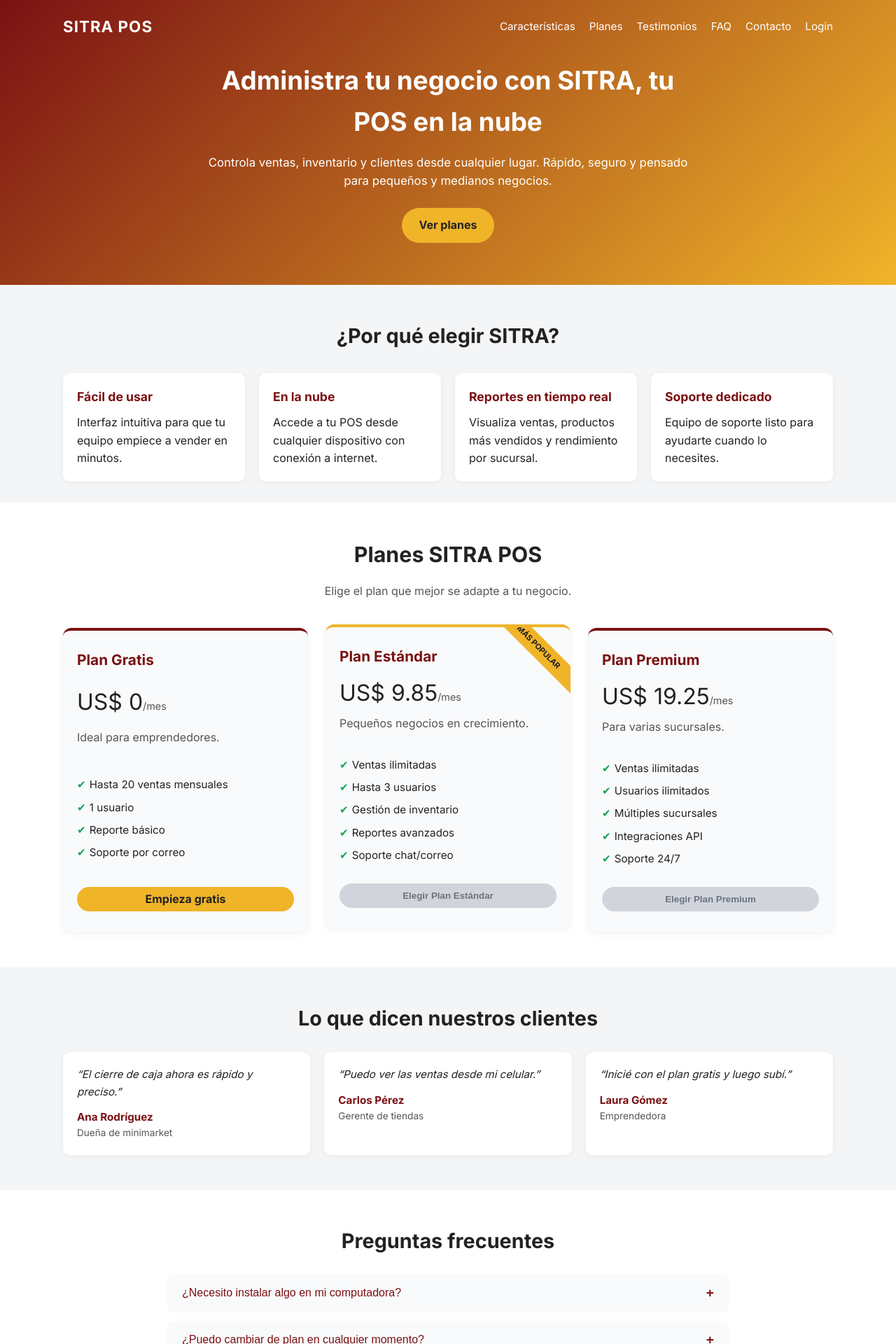
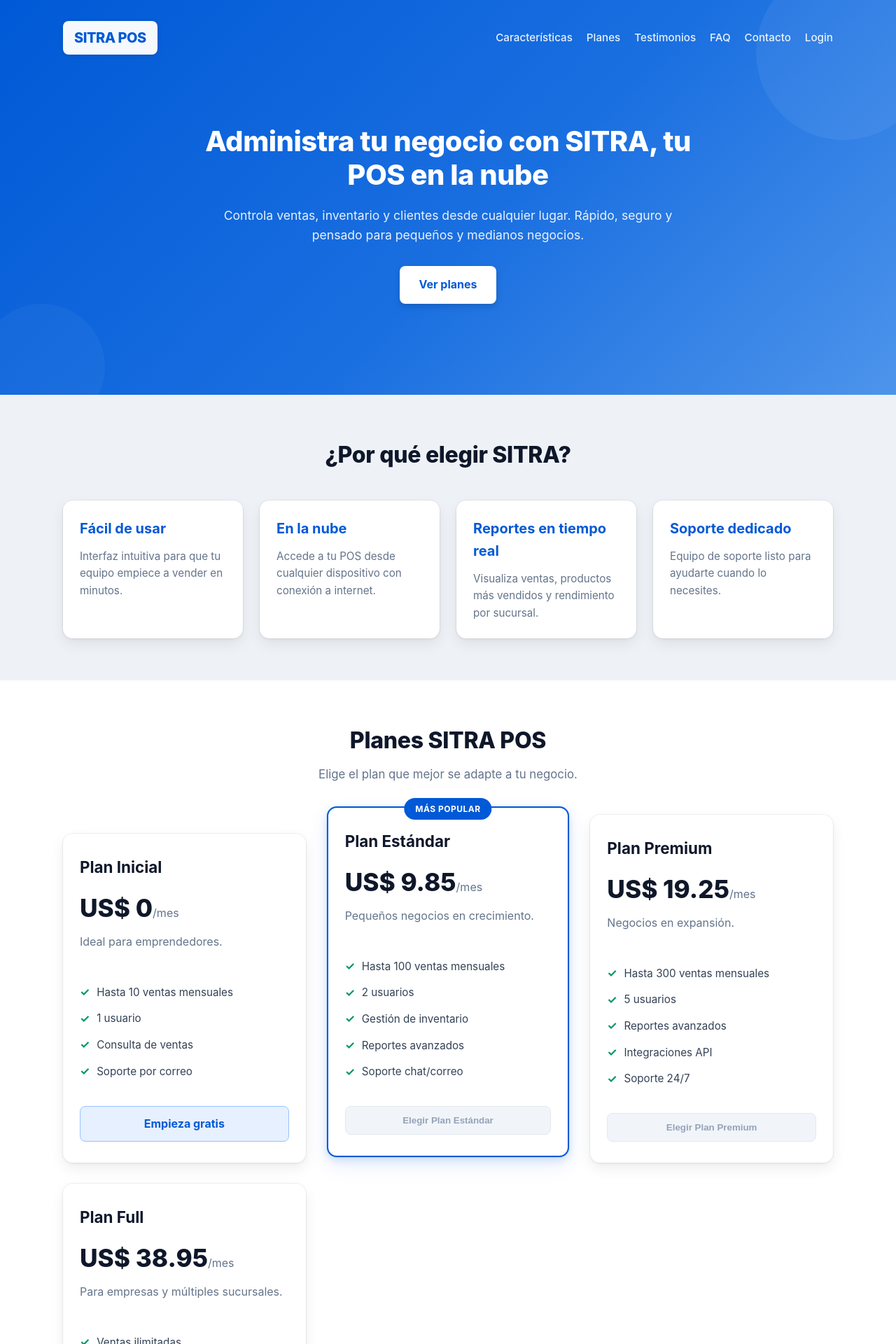
Before and after one commit to Kodake/sitra-landing-app, a React (Vite) app: page / in a window 1280 px wide. Shown: the top 1920 px of the page at 70% size. Built offline with nearby package versions, Linux system fonts and the light colour scheme.

Commit message:
Applying style for App.css template

```diff
--- a/src/App.css
+++ b/src/App.css
@@ -1,20 +1,43 @@
 /* RESET */
-* {
+*, *::before, *::after {
   box-sizing: border-box;
   margin: 0;
   padding: 0;
 }
 
+body {
+  background: #EEF2F7;
+  font-family: -apple-system, BlinkMacSystemFont, 'Segoe UI', Helvetica, Arial, sans-serif;
+  color: #334155;
+  -webkit-font-smoothing: antialiased;
+}
+
 .header {
-  background: linear-gradient(135deg, #7b1113, #f0b429);
+  background: linear-gradient(135deg, #0059d6 0%, #1a6fe0 55%, #4d94eb 100%);
   color: white;
-  padding: 20px 0 60px 0;
+  padding: 30px 0 70px 0;
+  position: relative;
+  overflow: hidden;
+}
+
+.header::before {
+  content: ''; position: absolute; top: -50px; right: -50px;
+  width: 250px; height: 250px; border-radius: 50%;
+  background: rgba(255,255,255,0.06); pointer-events: none;
+}
+
+.header::after {
+  content: ''; position: absolute; bottom: -50px; left: -30px;
+  width: 180px; height: 180px; border-radius: 50%;
+  background: rgba(255,255,255,0.04); pointer-events: none;
 }
 
 .container {
   width: 90%;
   max-width: 1100px;
   margin: 0 auto;
+  position: relative;
+  z-index: 1; /* above header circles */
 }
 
 /* NAVBAR */
@@ -22,13 +45,18 @@ nav {
   display: flex;
   justify-content: space-between;
   align-items: center;
-  margin-bottom: 30px;
+  margin-bottom: 40px;
 }
 
 .logo {
-  font-size: 1.4rem;
-  font-weight: bold;
-  letter-spacing: 1px;
+  font-size: 1.25rem;
+  font-weight: 800;
+  letter-spacing: -0.5px;
+  background: rgba(255,255,255,0.96);
+  color: #0059d6;
+  padding: 8px 16px;
+  border-radius: 8px;
+  box-shadow: 0 1px 6px rgba(0,0,0,0.14);
 }
 
 /* Botón hamburguesa */
@@ -46,16 +74,20 @@ nav {
   list-style: none;
   display: flex;
   gap: 20px;
+  align-items: center;
 }
 
 .nav-links li a {
-  color: white;
+  color: rgba(255,255,255,0.9);
   text-decoration: none;
   font-size: 0.95rem;
+  font-weight: 500;
+  transition: color 0.2s;
 }
 
 .nav-links li a:hover {
   text-decoration: underline;
+  color: white;
 }
 
 /* HERO */
@@ -66,229 +98,293 @@ nav {
 }
 
 .hero h1 {
-  font-size: 2.3rem;
-  margin-bottom: 15px;
+  font-size: 2.5rem;
+  margin-bottom: 20px;
+  font-weight: 800;
+  letter-spacing: -0.5px;
+  line-height: 1.2;
 }
 
 .hero p {
-  font-size: 1.05rem;
-  margin-bottom: 25px;
+  font-size: 1.1rem;
+  margin-bottom: 30px;
+  color: rgba(255, 255, 255, 0.9);
+  line-height: 1.6;
 }
 
 .btn-primary {
   display: inline-block;
-  padding: 12px 25px;
-  border-radius: 25px;
+  padding: 14px 28px;
+  border-radius: 8px;
   border: none;
-  background-color: #f0b429;
-  color: #222;
-  font-weight: bold;
+  background-color: #ffffff;
+  color: #0059d6;
+  font-weight: 700;
   text-decoration: none;
   cursor: pointer;
-  transition: transform 0.2s ease, box-shadow 0.2s ease;
+  box-shadow: 0 4px 10px rgba(0, 0, 0, 0.15);
+  transition: transform 0.2s ease, box-shadow 0.2s ease, background-color 0.2s ease;
 }
 
 .btn-primary:hover {
   transform: translateY(-2px);
-  box-shadow: 0 4px 10px rgba(0, 0, 0, 0.2);
+  box-shadow: 0 6px 14px rgba(0, 0, 0, 0.2);
+  background-color: #f8fafc;
+}
+
+/* TITLES GENERAL */
+h2 {
+  color: #0f172a;
+  font-weight: 800;
+  letter-spacing: -0.3px;
+}
+
+/* SECTIONS */
+section {
+  padding: 60px 0;
 }
 
 /* FEATURES */
 #features {
-  padding: 50px 0 30px 0;
-  background-color: #f4f5f7;
+  background-color: #EEF2F7;
 }
 
 #features h2 {
   text-align: center;
-  margin-bottom: 30px;
-  font-size: 1.8rem;
+  margin-bottom: 40px;
+  font-size: 2rem;
 }
 
 .features-grid {
   display: grid;
-  grid-template-columns: repeat(auto-fit, minmax(220px, 1fr));
-  gap: 20px;
+  grid-template-columns: repeat(auto-fit, minmax(240px, 1fr));
+  gap: 24px;
 }
 
 .feature-card {
-  background-color: white;
-  border-radius: 10px;
-  padding: 20px;
-  box-shadow: 0 2px 8px rgba(0, 0, 0, 0.05);
+  background-color: #ffffff;
+  border-radius: 14px;
+  padding: 24px;
+  box-shadow: 0 0 0 1px rgba(0,0,0,0.05), 0 2px 4px rgba(0,0,0,0.04), 0 8px 20px rgba(0,0,0,0.07);
 }
 
 .feature-card h3 {
-  margin-bottom: 10px;
-  font-size: 1.1rem;
-  color: #7b1113;
+  margin-bottom: 12px;
+  font-size: 1.25rem;
+  color: #0059d6;
+  font-weight: 700;
+}
+
+.feature-card p {
+  color: #64748b;
+  line-height: 1.6;
+  font-size: 0.95rem;
 }
 
 /* PRICING */
 #pricing {
-  padding: 50px 0;
   background-color: #ffffff;
 }
 
 #pricing h2 {
   text-align: center;
-  margin-bottom: 15px;
-  font-size: 1.9rem;
+  margin-bottom: 10px;
+  font-size: 2rem;
 }
 
 #pricing .subtext {
   text-align: center;
   margin-bottom: 40px;
-  color: #555;
+  color: #64748b;
+  font-size: 1.05rem;
 }
 
 .pricing-grid {
   display: grid;
-  grid-template-columns: repeat(auto-fit, minmax(250px, 1fr));
-  gap: 25px;
+  grid-template-columns: repeat(auto-fit, minmax(260px, 1fr));
+  gap: 30px;
+  align-items: end;
 }
 
 .plan {
-  background-color: #f9fafb;
-  border-radius: 12px;
-  padding: 25px 20px 30px 20px;
-  box-shadow: 0 2px 10px rgba(0, 0, 0, 0.06);
+  background-color: #ffffff;
+  border-radius: 14px;
+  padding: 30px 24px;
+  box-shadow: 0 0 0 1px rgba(0,0,0,0.05), 0 2px 4px rgba(0,0,0,0.04), 0 8px 20px rgba(0,0,0,0.07);
   display: flex;
   flex-direction: column;
   justify-content: space-between;
   position: relative;
-  overflow: hidden;
-  border-top: 4px solid #7b1113;
 }
 
 .plan.popular {
-  border-top-color: #f0b429;
-  transform: translateY(-5px);
+  border: 2px solid #0059d6;
+  transform: translateY(-8px);
+  box-shadow: 0 0 0 1px rgba(0,89,214,0.1), 0 4px 12px rgba(0,89,214,0.15), 0 12px 28px rgba(0,89,214,0.1);
 }
 
 .plan.popular::before {
   content: "MÁS POPULAR";
   position: absolute;
-  top: 15px;
-  right: -55px;
-  transform: rotate(45deg);
-  background-color: #f0b429;
-  color: #222;
-  font-size: 0.7rem;
-  padding: 5px 60px;
+  top: -14px;
+  left: 50%;
+  transform: translateX(-50%);
+  background-color: #0059d6;
+  color: white;
+  font-size: 0.75rem;
+  padding: 6px 16px;
   font-weight: bold;
+  border-radius: 20px;
+  letter-spacing: 0.5px;
 }
 
 .plan h3 {
-  margin-bottom: 10px;
-  font-size: 1.3rem;
-  color: #7b1113;
+  margin-bottom: 12px;
+  font-size: 1.4rem;
+  color: #0f172a;
 }
 
 .price {
-  font-size: 2rem;
-  margin-bottom: 5px;
+  font-size: 2.2rem;
+  margin-bottom: 8px;
+  color: #0f172a;
+  font-weight: 800;
 }
 
 .price span {
-  font-size: 0.9rem;
-  color: #555;
+  font-size: 1rem;
+  color: #64748b;
+  font-weight: normal;
 }
 
 .plan .description {
-  margin-bottom: 20px;
-  color: #555;
-  min-height: 40px;
+  margin-bottom: 24px;
+  color: #64748b;
+  min-height: 48px;
+  line-height: 1.5;
 }
 
 .plan ul {
   list-style: none;
-  margin-bottom: 20px;
+  margin-bottom: 24px;
 }
 
 .plan ul li {
-  margin-bottom: 8px;
+  margin-bottom: 12px;
   font-size: 0.95rem;
+  color: #334155;
+  display: flex;
+  align-items: center;
 }
 
 .plan ul li::before {
-  content: "✔";
-  margin-right: 5px;
-  color: #12a454;
+  content: "✓";
+  margin-right: 10px;
+  color: #059669;
+  font-size: 1rem;
+  font-weight: bold;
 }
 
-.plan button {
-  padding: 10px 0;
-  border-radius: 20px;
-  border: none;
-  background-color: #7b1113;
-  color: white;
-  font-weight: bold;
+.plan button,
+.plan .plan-btn {
+  display: block;
+  text-align: center;
+  padding: 12px 0;
+  border-radius: 8px;
+  border: 1px solid #e2e8f0;
+  background-color: #f8fafc;
+  color: #334155;
+  font-weight: 700;
+  text-decoration: none;
   cursor: pointer;
-  transition: opacity 0.2s ease, transform 0.2s ease;
+  transition: opacity 0.2s ease, background-color 0.2s ease, color 0.2s ease;
+  width: 100%;
+}
+
+.plan .plan-btn.free {
+  background-color: #e6f0ff;
+  color: #0059d6;
+  border: 1px solid #99c2ff;
+}
+
+.plan .plan-btn.free:hover {
+  background-color: #cce0ff;
 }
 
 .plan.popular button {
-  background-color: #f0b429;
-  color: #222;
+  background-color: #0059d6;
+  color: white;
+  border-color: #0059d6;
 }
 
-.plan button:hover {
+.plan.popular button:hover {
+  background-color: #1a6fe0;
+  border-color: #1a6fe0;
+}
+
+.plan button:hover:not(:disabled) {
   opacity: 0.9;
-  transform: translateY(-1px);
+}
+
+/* === BOTÓN DESHABILITADO === */
+.plan button:disabled {
+  background-color: #f1f5f9;
+  color: #94a3b8;
+  border-color: #e2e8f0;
+  cursor: not-allowed;
+  opacity: 1;
 }
 
 /* TESTIMONIALS */
 #testimonials {
-  padding: 50px 0;
-  background-color: #f4f5f7;
+  background-color: #EEF2F7;
 }
 
 #testimonials h2 {
   text-align: center;
-  margin-bottom: 25px;
-  font-size: 1.8rem;
+  margin-bottom: 40px;
+  font-size: 2rem;
 }
 
 .testimonials-grid {
   display: grid;
-  grid-template-columns: repeat(auto-fit, minmax(260px, 1fr));
-  gap: 20px;
+  grid-template-columns: repeat(auto-fit, minmax(280px, 1fr));
+  gap: 24px;
 }
 
 .testimonial-card {
   background-color: #ffffff;
-  border-radius: 10px;
-  padding: 20px;
-  box-shadow: 0 2px 8px rgba(0, 0, 0, 0.05);
-  font-size: 0.95rem;
+  border-radius: 14px;
+  padding: 30px 24px;
+  box-shadow: 0 0 0 1px rgba(0,0,0,0.05), 0 2px 4px rgba(0,0,0,0.04), 0 8px 20px rgba(0,0,0,0.07);
 }
 
 .testimonial-card .quote {
-  margin-bottom: 12px;
+  margin-bottom: 16px;
   font-style: italic;
+  color: #334155;
+  line-height: 1.6;
 }
 
 .testimonial-card .name {
-  font-weight: bold;
-  color: #7b1113;
+  font-weight: 700;
+  color: #0f172a;
 }
 
 .testimonial-card .role {
   font-size: 0.85rem;
-  color: #555;
+  color: #64748b;
 }
 
 /* FAQ */
 #faq {
-  padding: 50px 0;
   background-color: #ffffff;
 }
 
 #faq h2 {
   text-align: center;
-  margin-bottom: 25px;
-  font-size: 1.8rem;
+  margin-bottom: 30px;
+  font-size: 2rem;
 }
 
 .faq-list {
@@ -297,48 +393,56 @@ nav {
 }
 
 .faq-item {
-  margin-bottom: 15px;
-  background: #f9fafb;
-  border-radius: 8px;
-  box-shadow: 0 1px 4px rgba(0, 0, 0, 0.04);
+  margin-bottom: 16px;
+  background: #ffffff;
+  border-radius: 12px;
+  box-shadow: 0 0 0 1px rgba(0,0,0,0.05), 0 1px 3px rgba(0,0,0,0.03);
   overflow: hidden;
+  transition: box-shadow 0.2s ease;
+}
+
+.faq-item:hover {
+  box-shadow: 0 0 0 1px rgba(0,0,0,0.08), 0 4px 12px rgba(0,0,0,0.05);
 }
 
 .faq-question {
   width: 100%;
   text-align: left;
-  padding: 15px 20px;
+  padding: 20px 24px;
   background: none;
   border: none;
   display: flex;
   justify-content: space-between;
   align-items: center;
-  font-size: 1rem;
-  color: #7b1113;
+  font-size: 1.05rem;
+  color: #0f172a;
+  font-weight: 600;
   cursor: pointer;
 }
 
 .faq-icon {
   font-weight: bold;
   font-size: 1.2rem;
+  color: #0059d6;
+  transition: transform 0.25s ease;
 }
 
 .faq-answer {
   max-height: 0;
   overflow: hidden;
-  padding: 0 20px;
+  padding: 0 24px;
   transition: max-height 0.25s ease-out, padding 0.25s ease-out;
 }
 
 .faq-answer p {
   font-size: 0.95rem;
-  color: #555;
-  padding: 10px 0 15px 0;
+  color: #64748b;
+  padding: 0 0 20px 0;
+  line-height: 1.6;
 }
 
 .faq-item.active .faq-answer {
-  max-height: 200px;
-  padding: 0 20px 15px 20px;
+  max-height: 250px;
 }
 
 .faq-item.active .faq-icon {
@@ -347,136 +451,128 @@ nav {
 
 /* CONTACT */
 #contact {
-  padding: 40px 0 50px 0;
-  background-color: #f4f5f7;
+  background-color: #EEF2F7;
 }
 
 #contact h2 {
   text-align: center;
   margin-bottom: 15px;
+  font-size: 2rem;
 }
 
 #contact p {
   text-align: center;
-  margin-bottom: 25px;
-  color: #555;
+  margin-bottom: 40px;
+  color: #64748b;
 }
 
 .contact-box {
   max-width: 500px;
   margin: 0 auto;
-  background-color: white;
-  padding: 25px 20px;
-  border-radius: 10px;
-  box-shadow: 0 2px 8px rgba(0, 0, 0, 0.05);
+  background-color: #ffffff;
+  padding: 30px 24px;
+  border-radius: 14px;
+  box-shadow: 0 0 0 1px rgba(0,0,0,0.05), 0 2px 4px rgba(0,0,0,0.04), 0 8px 20px rgba(0,0,0,0.07);
 }
 
 .contact-box form {
   display: flex;
   flex-direction: column;
-  gap: 15px;
+  gap: 16px;
+}
+
+.contact-box label {
+  font-size: 0.9rem;
+  font-weight: 600;
+  color: #334155;
+  margin-bottom: -8px;
 }
 
 .contact-box input,
 .contact-box textarea {
-  padding: 10px;
-  border-radius: 6px;
-  border: 1px solid #ccc;
+  padding: 12px;
+  border-radius: 8px;
+  border: 1px solid #e2e8f0;
   font-size: 0.95rem;
   width: 100%;
+  font-family: inherit;
+  transition: border-color 0.2s, box-shadow 0.2s;
+  background: #f8fafc;
+}
+
+.contact-box input:focus,
+.contact-box textarea:focus {
+  outline: none;
+  border-color: #99c2ff;
+  background: #ffffff;
+  box-shadow: 0 0 0 3px rgba(0,89,214,0.1);
 }
 
 .contact-box button {
-  padding: 10px;
-  border-radius: 20px;
-  border: none;
-  background-color: #7b1113;
+  padding: 14px;
+  border-radius: 8px;
+  border: 1px solid transparent;
+  background-color: #0059d6;
   color: white;
-  font-weight: bold;
+  font-weight: 700;
   cursor: pointer;
-  transition: opacity 0.2s ease, transform 0.2s ease;
+  transition: background-color 0.2s ease, transform 0.2s ease;
+  margin-top: 8px;
 }
 
 .contact-box button:hover {
-  opacity: 0.95;
+  background-color: #1a6fe0;
   transform: translateY(-1px);
 }
 
 /* FOOTER */
 footer {
   text-align: center;
-  padding: 15px 0;
-  font-size: 0.85rem;
-  color: #444;
+  padding: 24px 0;
+  font-size: 0.9rem;
+  color: #64748b;
   background-color: #ffffff;
-  border-top: 1px solid #e0e0e0;
+  border-top: 1px solid #f1f5f9;
 }
 
 /* RESPONSIVE */
 @media (max-width: 768px) {
   .hero h1 {
-    font-size: 1.9rem;
+    font-size: 2rem;
   }
 
   .hamburger {
     display: block;
+    color: white;
   }
 
   .nav-links {
     position: absolute;
-    top: 70px;
+    top: 80px;
     right: 5%;
-    background-color: rgba(123, 17, 19, 0.97);
+    left: 5%;
+    background-color: #ffffff;
     flex-direction: column;
-    gap: 10px;
-    padding: 15px 20px;
-    border-radius: 10px;
+    gap: 15px;
+    padding: 24px;
+    border-radius: 14px;
     display: none;
     z-index: 10;
+    box-shadow: 0 4px 16px rgba(0,0,0,0.15);
+  }
+
+  .nav-links li a {
+    color: #0f172a;
+    font-weight: 600;
+    font-size: 1.05rem;
+  }
+
+  .nav-links li a:hover {
+    text-decoration: none;
+    color: #0059d6;
   }
 
   .nav-links.open {
     display: flex;
   }
 }
-
-/* === BOTÓN DESHABILITADO (PRICING) === */
-.plan button:disabled {
-  background-color: #d1d5db; /* gris claro */
-  color: #6b7280; /* texto gris */
-  cursor: not-allowed;
-  opacity: 1; /* evita que se vea “lavado” */
-  transform: none;
-  box-shadow: none;
-}
-
-/* Evita hover cuando está disabled */
-.plan button:disabled:hover {
-  opacity: 1;
-  transform: none;
-}
-
-/* === PLAN LINK COMO BOTÓN === */
-.plan .plan-btn {
-  display: block;
-  text-align: center;
-  padding: 5px 0;
-  border-radius: 20px;
-  background-color: #7b1113;
-  color: white;
-  font-weight: bold;
-  text-decoration: none;
-  cursor: pointer;
-  transition: opacity 0.2s ease, transform 0.2s ease;
-}
-
-/* Hover igual que button */
-.plan .plan-btn:hover {
-  opacity: 0.9;
-  transform: translateY(-1px);
-}
-
-.plan .plan-btn.free {
-  background-color: #f0b429;
-  color: #222;
-}
--- a/src/App.tsx
+++ b/src/App.tsx
@@ -120,6 +120,9 @@ function Features() {
 /* =========================
    PRICING
 ========================= */
+/* =========================
+   PRICING
+========================= */
 function Pricing() {
   return (
     <section id="pricing">
@@ -130,16 +133,17 @@ function Pricing() {
         </p>
 
         <div className="pricing-grid">
+          {/* GRATIS */}
           <div className="plan">
-            <h3>Plan Gratis</h3>
+            <h3>Plan Inicial</h3>
             <div className="price">
               US$ 0<span>/mes</span>
             </div>
             <p className="description">Ideal para emprendedores.</p>
             <ul>
-              <li>Hasta 20 ventas mensuales</li>
+              <li>Hasta 10 ventas mensuales</li>
               <li>1 usuario</li>
-              <li>Reporte básico</li>
+              <li>Consulta de ventas</li>
               <li>Soporte por correo</li>
             </ul>
             <a
@@ -150,6 +154,7 @@ function Pricing() {
             </a>
           </div>
 
+          {/* ESTÁNDAR */}
           <div className="plan popular">
             <h3>Plan Estándar</h3>
             <div className="price">
@@ -157,8 +162,8 @@ function Pricing() {
             </div>
             <p className="description">Pequeños negocios en crecimiento.</p>
             <ul>
-              <li>Ventas ilimitadas</li>
-              <li>Hasta 3 usuarios</li>
+              <li>Hasta 100 ventas mensuales</li>
+              <li>2 usuarios</li>
               <li>Gestión de inventario</li>
               <li>Reportes avanzados</li>
               <li>Soporte chat/correo</li>
@@ -166,20 +171,41 @@ function Pricing() {
             <button disabled>Elegir Plan Estándar</button>
           </div>
 
+          {/* PREMIUM */}
           <div className="plan">
             <h3>Plan Premium</h3>
             <div className="price">
               US$ 19.25<span>/mes</span>
             </div>
-            <p className="description">Para varias sucursales.</p>
+            <p className="description">Negocios en expansión.</p>
+            <ul>
+              <li>Hasta 300 ventas mensuales</li>
+              <li>5 usuarios</li>
+              <li>Reportes avanzados</li>
+              <li>Integraciones API</li>
+              <li>Soporte 24/7</li>
+            </ul>
+            <button disabled>Elegir Plan Premium</button>
+          </div>
+
+          {/* FULL */}
+          <div className="plan">
+            <h3>Plan Full</h3>
+            <div className="price">
+              US$ 38.95<span>/mes</span>
+            </div>
+            <p className="description">Para empresas y múltiples sucursales.</p>
             <ul>
               <li>Ventas ilimitadas</li>
               <li>Usuarios ilimitados</li>
               <li>Múltiples sucursales</li>
               <li>Integraciones API</li>
+              <li>Reportes avanzados</li>
+              <li>Reportes personalizados</li>
+              <li>Estadísticas avanzadas</li>
               <li>Soporte 24/7</li>
             </ul>
-            <button disabled>Elegir Plan Premium</button>
+            <button disabled>Elegir Plan Full</button>
           </div>
         </div>
       </div>
```
